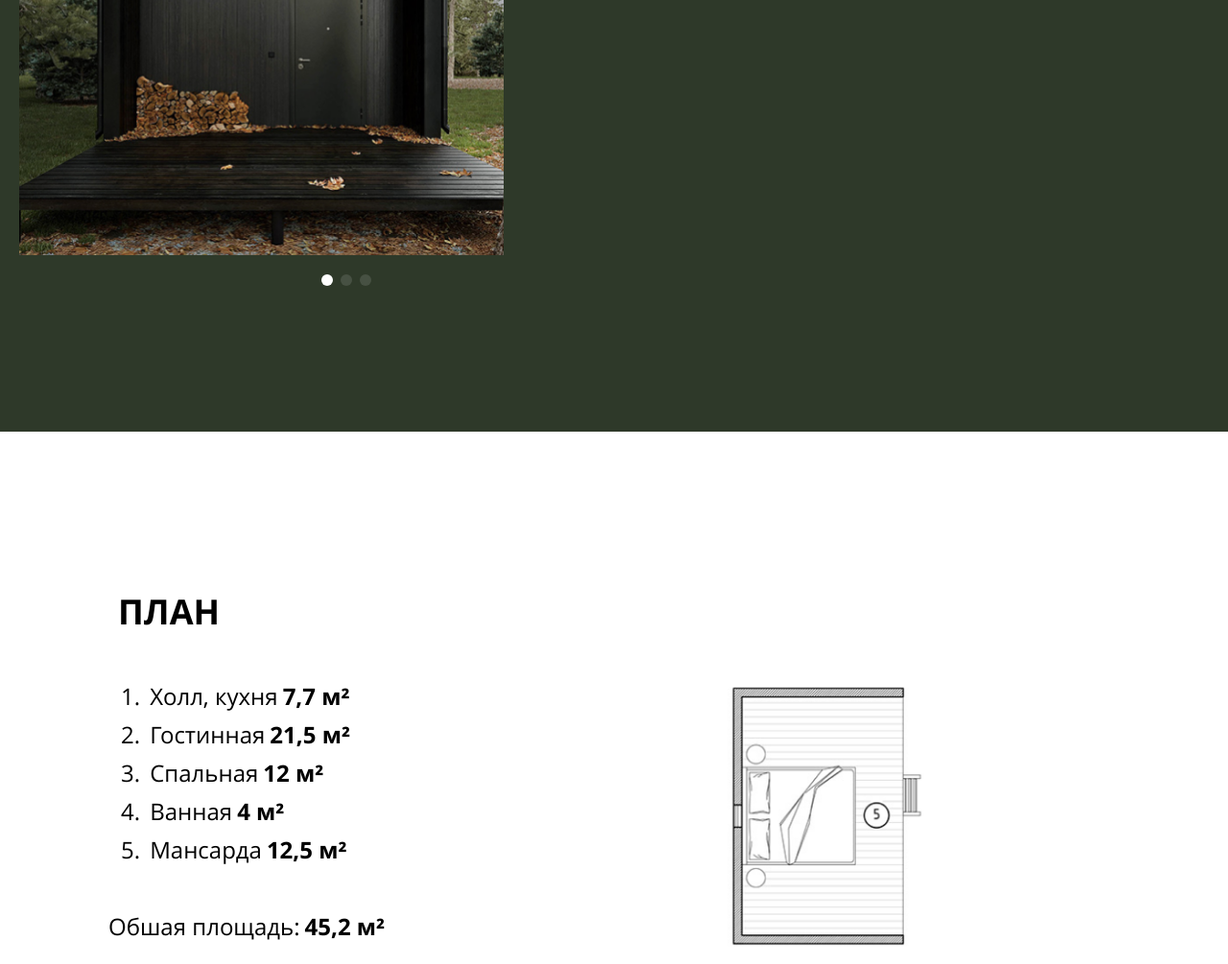
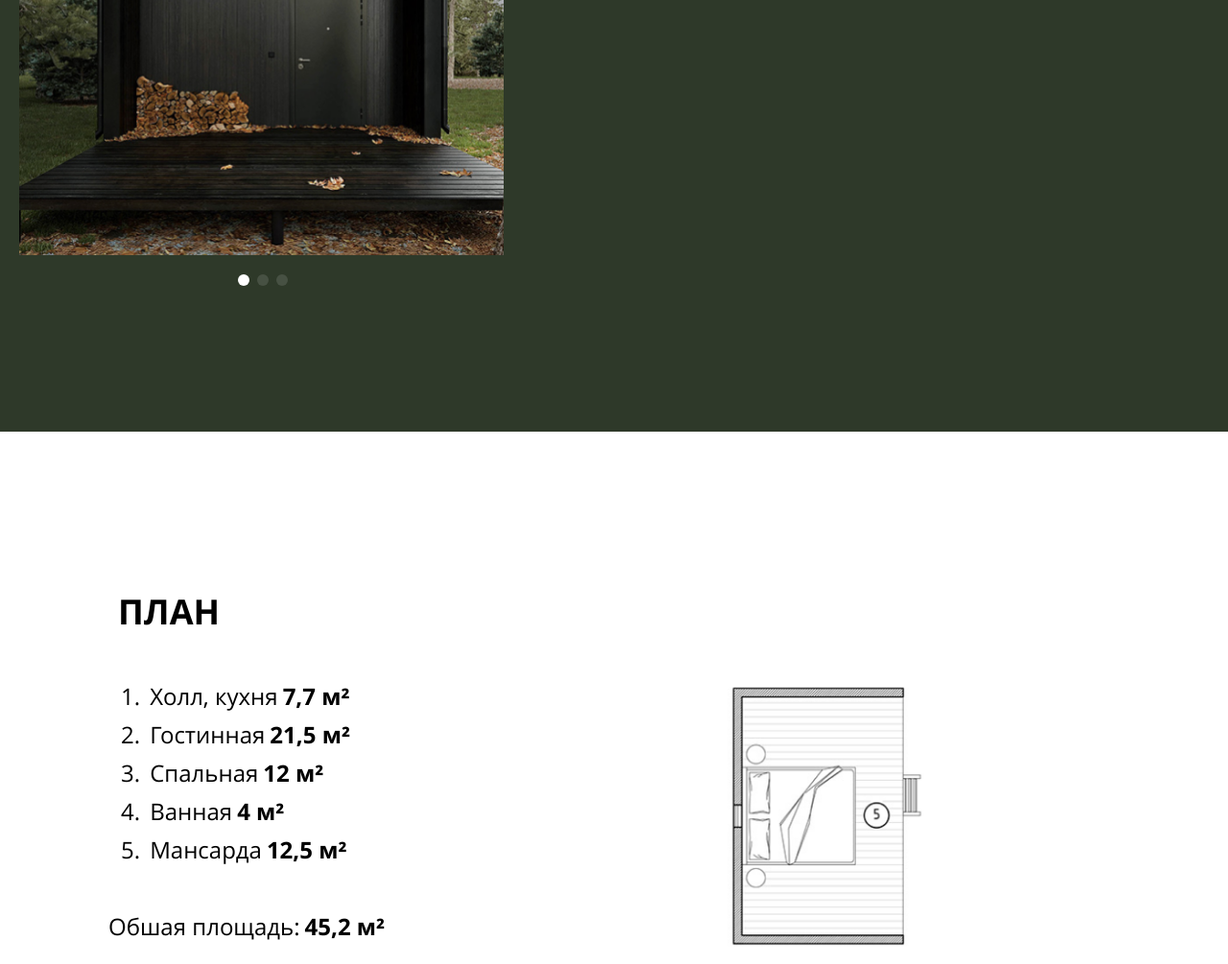
Before and after one commit to AnnaZVL/Hutor, a plain HTML site: page index.html in a window 1280 px wide. Shown: the part 2661-3666 px from the top of the page at 96% size. Drawn offline with nearby package versions, Linux system fonts and the light colour scheme; some packages are replaced by stand-ins of ours; a script that the page names is missing.

Commit message:
change pagin

```diff
--- a/css/style.css
+++ b/css/style.css
@@ -416,7 +416,7 @@ h1, h2, h3, h4, h5, h6, p {
 }
 
 .swiper-horizontal>.swiper-pagination-bullets, .swiper-pagination-bullets.swiper-pagination-horizontal, .swiper-pagination-custom, .swiper-pagination-fraction {
-    left: 25%;
+    left: 18%;
     bottom: 0%;
     z-index: 10;
     width: 62px;
```
